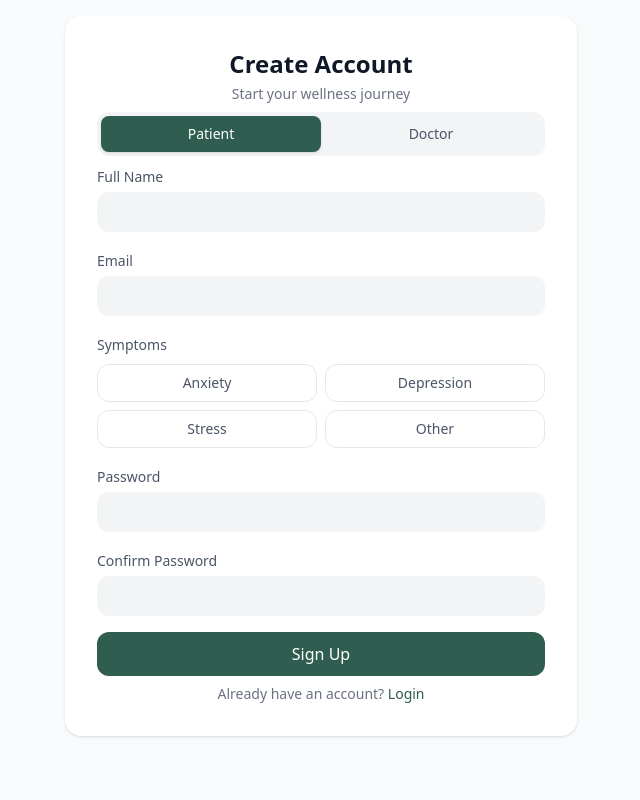
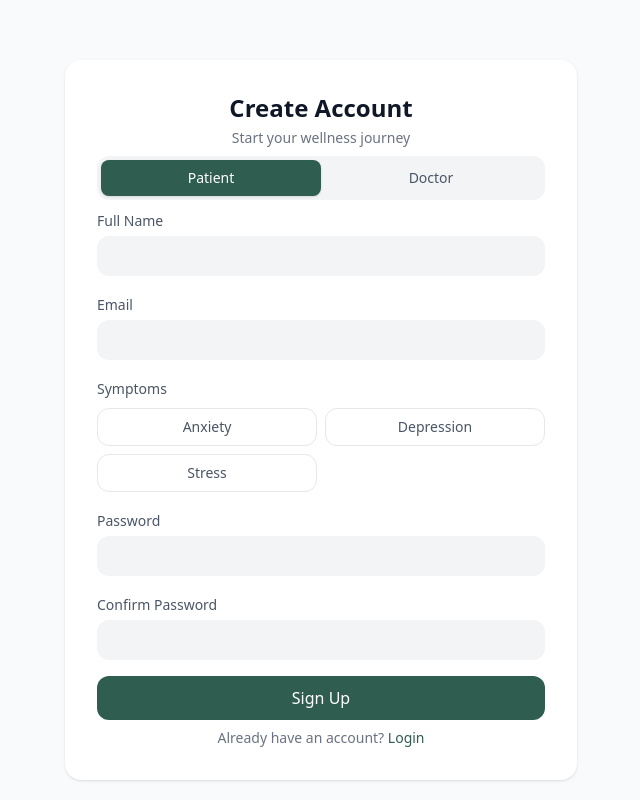
Before and after one commit to AjayGodara2417/Mindwell, a Next.js app: page /signup in a window 1280 px wide. Shown: the whole page, without its empty margins (319-959 px from the left). Built offline with nearby package versions, Linux system fonts and the light colour scheme.

Commit message:
Login and Signup fix, removed others in symptoms

```diff
--- a/src/app/login/page.tsx
+++ b/src/app/login/page.tsx
@@ -6,7 +6,7 @@ import { useRouter } from "next/navigation";
 export default function Login() {
   const [role, setRole] = useState<"patient" | "doctor">("patient");
   const [email, setEmail] = useState("");
-  const [doctor_id, setDoctor_id] = useState("");
+  // const [doctor_id, setDoctor_id] = useState("");
   const [password, setPassword] = useState("");
 
   const router = useRouter();
--- a/src/app/signup/page.tsx
+++ b/src/app/signup/page.tsx
@@ -18,7 +18,7 @@ export default function Signup() {
     confirmPassword: "",
   });
 
-  const symptomsList = ["Anxiety", "Depression", "Stress", "Other"];
+  const symptomsList = ["Anxiety", "Depression", "Stress"];
 
   const handleChange = (field: string, value: string) => {
     setForm((prev) => ({
@@ -76,7 +76,7 @@ export default function Signup() {
 };
 
   return (
-  <div className="max-h-11/12 flex items-center justify-center bg-gray-50 px-4 pt-4">
+  <div className="max-h-11/12 lg:pt-15 flex items-center justify-center bg-gray-50 px-4 pt-4">
 
     <div className="w-full max-w-lg bg-white rounded-2xl shadow-sm p-8 space-y-2">
 
```
